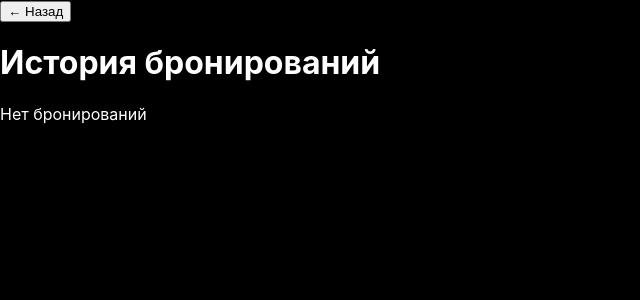
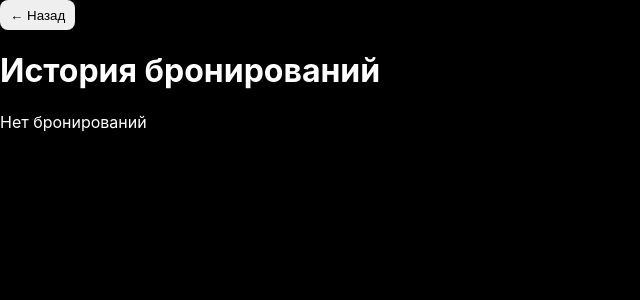
Before and after one commit to momunovN/newKino, a React (Create React App) app: page /history in a window 1280 px wide. Shown: the top 300 px of the page, without its empty margins (0-640 px from the left). Built offline with nearby package versions, Linux system fonts and the light colour scheme.

Commit message:
Добавил стили для Movie Detailes

```diff
--- /dev/null
+++ b/src/all.scss
@@ -0,0 +1,33 @@
+.back-button{
+    width: fit-content;
+    height: 30px;
+    padding: 10px  10px  ;
+    display: flex;
+    align-items: center;
+    border-radius: 8px;
+    border: none;
+    position: relative;
+
+}
+.back-image{
+    display: flex;
+
+
+    .detail-poster{
+        width: 500px;
+
+    }
+}
+
+.movie-details{
+    max-width: 1440px;
+    padding-left: 40px;
+    padding-right: 40px;
+    margin: 0 auto;
+    padding-top: 20px;
+}
+
+.detailes-item{
+    display: flex;
+    gap: 50px;
+}
--- a/src/pages/MovieDetails.js
+++ b/src/pages/MovieDetails.js
@@ -1,24 +1,32 @@
-import React, { useState, useEffect, useContext } from 'react';
-import { useParams, useNavigate } from 'react-router-dom';
-import { BookingContext } from '../contexts/BookingContext';
-import '../App.css';
+"use client";
+
+import React, { useState, useEffect, useContext } from "react";
+import Header from '../components/header'
+import { useParams, useNavigate } from "react-router-dom";
+import { BookingContext } from "../contexts/BookingContext";
+import "../components/header.scss"
+import "../App.css";
+import "../all.scss";
 
 export default function MovieDetails() {
   const { id } = useParams();
   const navigate = useNavigate();
   const [video, setVideo] = useState(null);
   const [movie, setMovie] = useState(null);
-  const [formData, setFormData] = useState({ name: '', email: '', seats: 1 });
+  const [formData, setFormData] = useState({ name: "", email: "", seats: 1 });
   const { addBooking } = useContext(BookingContext);
 
   useEffect(() => {
     const fetchVideo = async () => {
-      const response = await fetch(`https://kinopoiskapiunofficial.tech/api/v2.2/films/${id}/videos`, {
+      const response = await fetch(
+        `https://kinopoiskapiunofficial.tech/api/v2.2/films/${id}/videos`,
+        {
           headers: {
-          'X-API-KEY': '31b8142c-7c84-42d7-ba58-c5866aa1bc7b',
-          'Content-Type': 'application/json',
+            "X-API-KEY": "31b8142c-7c84-42d7-ba58-c5866aa1bc7b",
+            "Content-Type": "application/json",
           },
-      });
+        }
+      );
       const data = await response.json();
       setVideo(data);
     };
@@ -28,12 +36,15 @@ export default function MovieDetails() {
 
   useEffect(() => {
     const fetchMovie = async () => {
-      const response = await fetch(`https://kinopoiskapiunofficial.tech/api/v2.2/films/${id}`, {
+      const response = await fetch(
+        `https://kinopoiskapiunofficial.tech/api/v2.2/films/${id}`,
+        {
           headers: {
-          'X-API-KEY': '31b8142c-7c84-42d7-ba58-c5866aa1bc7b',
-          'Content-Type': 'application/json',
+            "X-API-KEY": "31b8142c-7c84-42d7-ba58-c5866aa1bc7b",
+            "Content-Type": "application/json",
           },
-      });
+        }
+      );
       const data = await response.json();
       setMovie(data);
     };
@@ -47,31 +58,44 @@ export default function MovieDetails() {
     const bookingData = {
       movieId: movie.kinopoiskId,
       title: movie.nameRu,
-      seats: formData.seats
+      seats: formData.seats,
     };
 
     const success = await addBooking(bookingData);
     if (success) {
-      navigate('/history');
+      navigate("/history");
     } else {
-      alert('Ошибка при бронировании. Пожалуйста, войдите в систему.');
+      alert("Ошибка при бронировании. Пожалуйста, войдите в систему.");
     }
   };
 
   if (!movie) return <div>Загрузка...</div>;
 
   return (
+    <main>
+      <Header/>
+
     <div className="movie-details">
-      <button onClick={() => navigate(-1)} className="back-button">← Назад</button>
-      <img src={movie.posterUrl} alt={movie.nameRu} className="detail-poster" />
+      <div className="detailes-item">
+          <button onClick={() => navigate(-1)} className="back-button">
+            ← Назад
+          </button>
+        <div className="back-image">
+          <img
+            src={movie.posterUrl}
+            alt={movie.nameRu}
+            className="detail-poster"
+          />
+        </div>
         <div className="detail-info">
           <h1>{movie.nameRu}</h1>
           <p>Год: {movie.year}</p>
-        <p>Страна: {movie.countries.map(c => c.country).join(', ')}</p>
-        <p>Жанр: {movie.genres.map(g => g.genre).join(', ')}</p>
+          <p>Страна: {movie.countries.map((c) => c.country).join(", ")}</p>
+          <p>Жанр: {movie.genres.map((g) => g.genre).join(", ")}</p>
           <p>Рейтинг: {movie.ratingKinopoisk}</p>
           <p>Время: {movie.filmLength} минут</p>
-        <p>Возраст: {movie.ratingAgeLimits || 'Нет информации'}</p>
+          <p>Возраст: {movie.ratingAgeLimits || "Нет информации"}</p>
+
 
           {/* Отображение видео */}
           <div className="video-section">
@@ -80,14 +104,32 @@ export default function MovieDetails() {
               video.items.map((item, index) => (
                 <div key={index} className="video-item">
                   <h3>{item.name}</h3>
-                {item.site === 'YOUTUBE' && (
-                  <a href={item.url} target="_blank" rel="noopener noreferrer">Смотреть на YouTube</a>
+                  {item.site === "YOUTUBE" && (
+                    <a
+                      href={item.url}
+                      target="_blank"
+                      rel="noopener noreferrer"
+                    >
+                      Смотреть на YouTube
+                    </a>
                   )}
-                {item.site === 'YANDEX_DISK' && (
-                  <a href={item.url} target="_blank " rel="noopener noreferrer">Смотреть на Yandex Disk</a>
+                  {item.site === "YANDEX_DISK" && (
+                    <a
+                      href={item.url}
+                      target="_blank "
+                      rel="noopener noreferrer"
+                    >
+                      Смотреть на Yandex Disk
+                    </a>
                   )}
-                {item.site === 'KINOPOISK_WIDGET' && (
-                  <iframe is="x-frame-bypass" src={item.url} width="500" height="500" title={item.name}></iframe>
+                  {item.site === "KINOPOISK_WIDGET" && (
+                    <iframe
+                      is="x-frame-bypass"
+                      src={item.url}
+                      width="500"
+                      height="500"
+                      title={item.name}
+                    ></iframe>
                   )}
                 </div>
               ))
@@ -103,25 +145,33 @@ export default function MovieDetails() {
               placeholder="Ваше имя"
               required
               value={formData.name}
-            onChange={e => setFormData({...formData, name: e.target.value})}
+              onChange={(e) =>
+                setFormData({ ...formData, name: e.target.value })
+              }
             />
             <input
               type="email"
               placeholder="Email"
               required
               value={formData.email}
-            onChange={e => setFormData({...formData, email: e.target.value})}
+              onChange={(e) =>
+                setFormData({ ...formData, email: e.target.value })
+              }
             />
             <input
               type="number"
               min="1"
               max="10"
               value={formData.seats}
-            onChange={e => setFormData({...formData, seats: e.target.value})}
+              onChange={(e) =>
+                setFormData({ ...formData, seats: e.target.value })
+              }
             />
             <button type="submit">Подтвердить бронь</button>
           </form>
         </div>
       </div>
+    </div>
+    </main>
   );
 }
```
Also changed, not shown: src/App.css (line endings or trailing spaces). Lines whose indentation alone changed are shown as unchanged.
